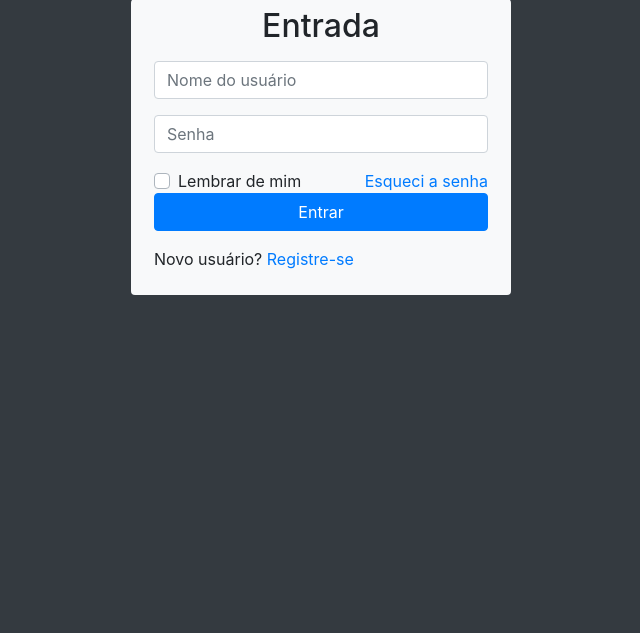
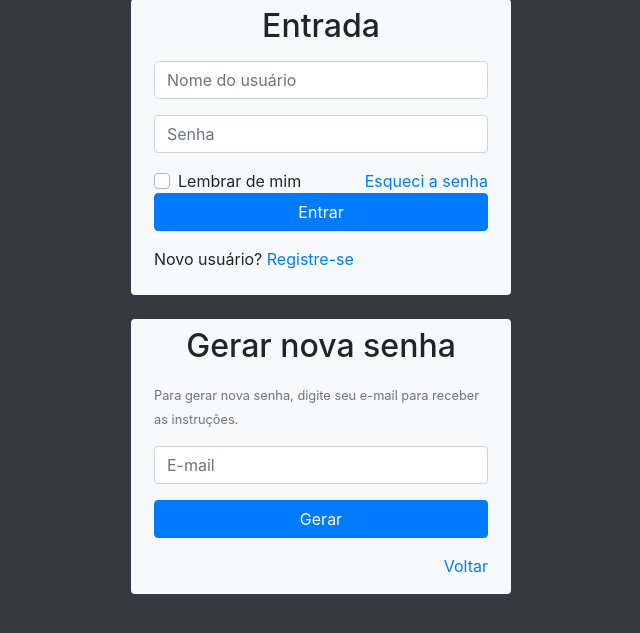
Before and after one commit to Bononomi/sistemaDeLogin, a PHP site: page / in a window 1280 px wide. Shown: the part 91-724 px from the top of the page, without its empty margins (319-959 px from the left). Run offline with PHP 8.4, Linux system fonts and the light colour scheme.

Commit message:
Formulário de Recuperação de Senha - closes #4

```diff
--- a/index.php
+++ b/index.php
@@ -76,8 +76,47 @@
                     </form>
                 </div>
 
+            </section>
 
+            <br> <!--quebrar linha-->
+
+            <!-- Formulário de Recuperação de Senha -->
+            <section class="row">
+                <div class="col-lg-4 offset-lg-4 bg-light rounded"
+                     id="caixaSenha">
+
+                    <h2 class="text-center mt-2">
+                        Gerar nova senha
+                    </h2>
+                    <form action="#" method="post" role="form" class="p-2"
+                          id="formSenha">
+                        <div class="form-group">
+                            <small class="text-muted">
+                                Para gerar nova senha, digite seu e-mail para
+                                receber as instruções.
+                            </small>
+                        </div>
+
+                        <div class="form-group">
+                            <input type="email" name="emailGerarSenha"
+                                   class="form-control" placeholder="E-mail"
+                                   required="">
+                        </div>
+
+                        <div class="form-group">
+                            <input type="submit" name="btnGerar" id="btnGerar"
+                                   value="Gerar" class="btn btn-primary btn-block">
+                        </div>
+
+                        <div class="form-group float-right">
+                            <a href="#" id="btnVoltar">
+                                Voltar
+                            </a>
+                        </div>
+                    </form>
+                </div>
             </section>
+
 
         </main>
         <!-- Optional JavaScript -->
```
Lines whose indentation alone changed are shown as unchanged.
